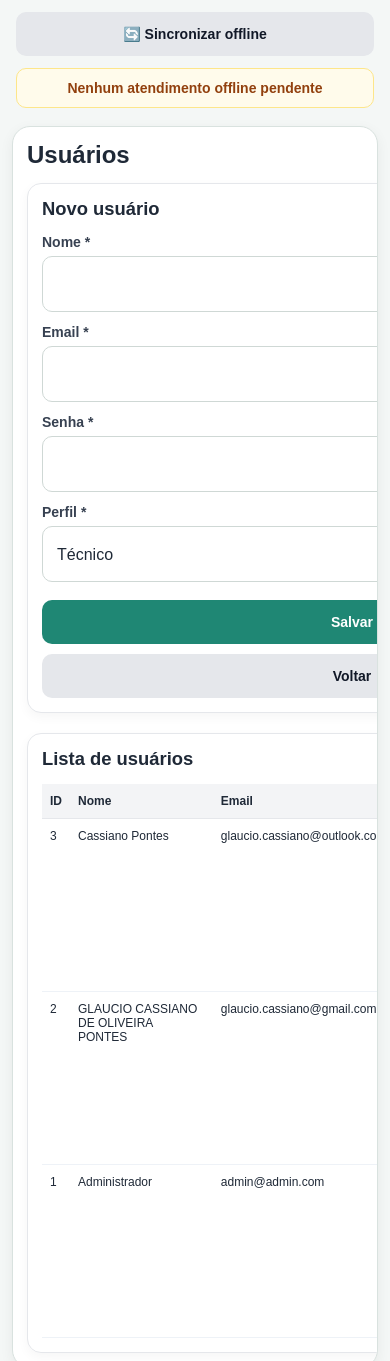
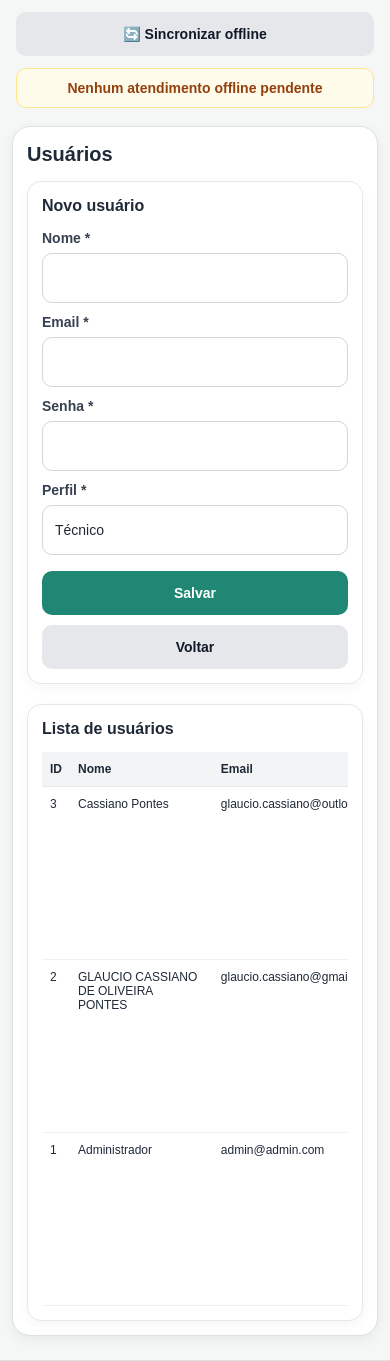
Before and after one commit to glauciocassiano-star/plataforma-relatorios, a Flask app: page /admin/usuarios in a window 390 px wide. Shown: the part 178-1539 px from the top of the page. Run offline with Flask 3, Linux system fonts and the light colour scheme; a user stored in the database is signed in; data comes from the database, SQL or seed files in the repository.

Commit message:
ajuste us conif

```diff
--- a/app/templates/admin_usuarios.html
+++ b/app/templates/admin_usuarios.html
@@ -18,11 +18,13 @@
     background: #ffffff;
     box-shadow: 0 4px 12px rgba(0, 0, 0, 0.04);
     box-sizing: border-box;
+    min-width: 0;
   }
 
   .admin-titulo-pagina {
     margin: 0 0 8px 0;
     color: #1f2937;
+    line-height: 1.3;
   }
 
   .admin-titulo-secao {
@@ -30,6 +32,7 @@
     font-size: 1.15rem;
     font-weight: 700;
     color: #1f2937;
+    line-height: 1.3;
   }
 
   .admin-form-card {
@@ -38,16 +41,19 @@
     width: 100%;
     max-width: 1020px;
     margin: 0 auto;
+    min-width: 0;
   }
 
   .admin-form-grupo {
     display: grid;
     gap: 6px;
+    min-width: 0;
   }
 
   .admin-form-grupo label {
     font-weight: 600;
     color: #374151;
+    line-height: 1.35;
   }
 
   .campo-padrao {
@@ -74,6 +80,7 @@
   .admin-tabela-wrap {
     width: 100%;
     overflow-x: auto;
+    -webkit-overflow-scrolling: touch;
   }
 
   .admin-tabela {
@@ -89,6 +96,7 @@
     color: #1f2937;
     font-weight: 700;
     border-bottom: 1px solid #e5e7eb;
+    white-space: nowrap;
   }
 
   .admin-tabela tbody td {
@@ -112,6 +120,7 @@
     background: #f3f4f6;
     color: #374151;
     border: 1px solid #e5e7eb;
+    white-space: nowrap;
   }
 
   .admin-tabela-acoes {
@@ -139,8 +148,29 @@
       border-radius: 14px;
     }
 
+    .admin-titulo-pagina {
+      font-size: 1.4rem;
+      margin-bottom: 10px;
+    }
+
+    .admin-titulo-secao {
+      font-size: 1rem;
+      margin-bottom: 12px;
+    }
+
     .admin-form-card {
       max-width: 100%;
+      gap: 10px;
+    }
+
+    .admin-form-grupo {
+      gap: 5px;
+    }
+
+    .campo-padrao {
+      min-height: 50px;
+      padding: 10px 12px;
+      font-size: 15px;
     }
 
     .admin-form-acoes {
@@ -157,6 +187,12 @@
       min-width: 680px;
     }
 
+    .admin-tabela thead th,
+    .admin-tabela tbody td {
+      padding: 10px 8px;
+      font-size: 13px;
+    }
+
     .admin-tabela-acoes {
       grid-template-columns: 1fr;
       min-width: 140px;
@@ -164,6 +200,30 @@
 
     .admin-tabela-acoes .btn-danger {
       grid-column: auto;
+    }
+  }
+
+  @media (max-width: 480px) {
+    .admin-card {
+      padding: 12px;
+      border-radius: 12px;
+    }
+
+    .admin-titulo-pagina {
+      font-size: 1.25rem;
+    }
+
+    .campo-padrao {
+      font-size: 14px;
+    }
+
+    .admin-tabela {
+      min-width: 620px;
+    }
+
+    .admin-tabela thead th,
+    .admin-tabela tbody td {
+      font-size: 12px;
     }
   }
 </style>
```
